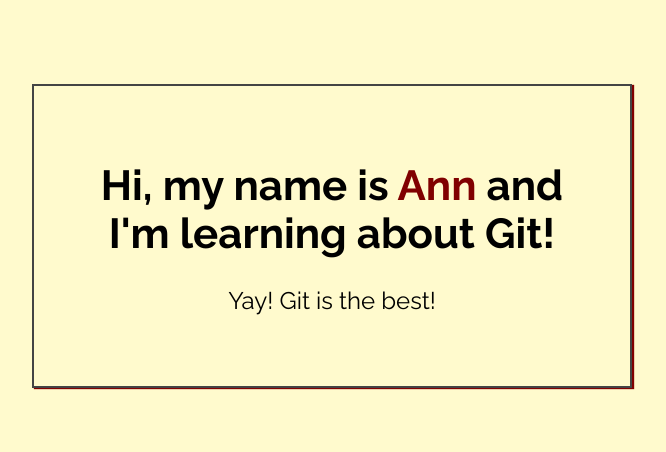
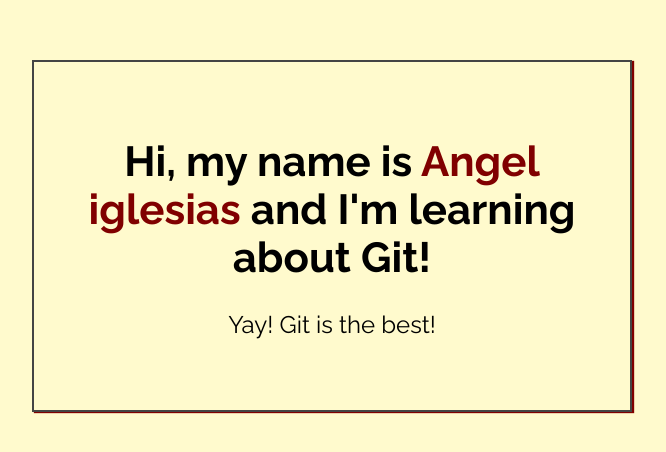
Before and after one commit to Angel-IglesiasP/my-first-repo, a plain HTML site: page index.html in a window 1280 px wide. Shown: the part 164-616 px from the top of the page, without its empty margins (308-974 px from the left). Drawn offline with Linux system fonts and the light colour scheme.

Commit message:
Added name to index.html

```diff
--- a/index.html
+++ b/index.html
@@ -14,7 +14,7 @@
 <body>
 
     <div class="greeting">
-        <h1>Hi, my name is <span class="highlight">Ann</span> and I'm learning about Git! </h1>
+        <h1>Hi, my name is <span class="highlight">Angel iglesias</span> and I'm learning about Git! </h1>
 
         <p>Yay! Git is the best!</p>
     </div>
```
